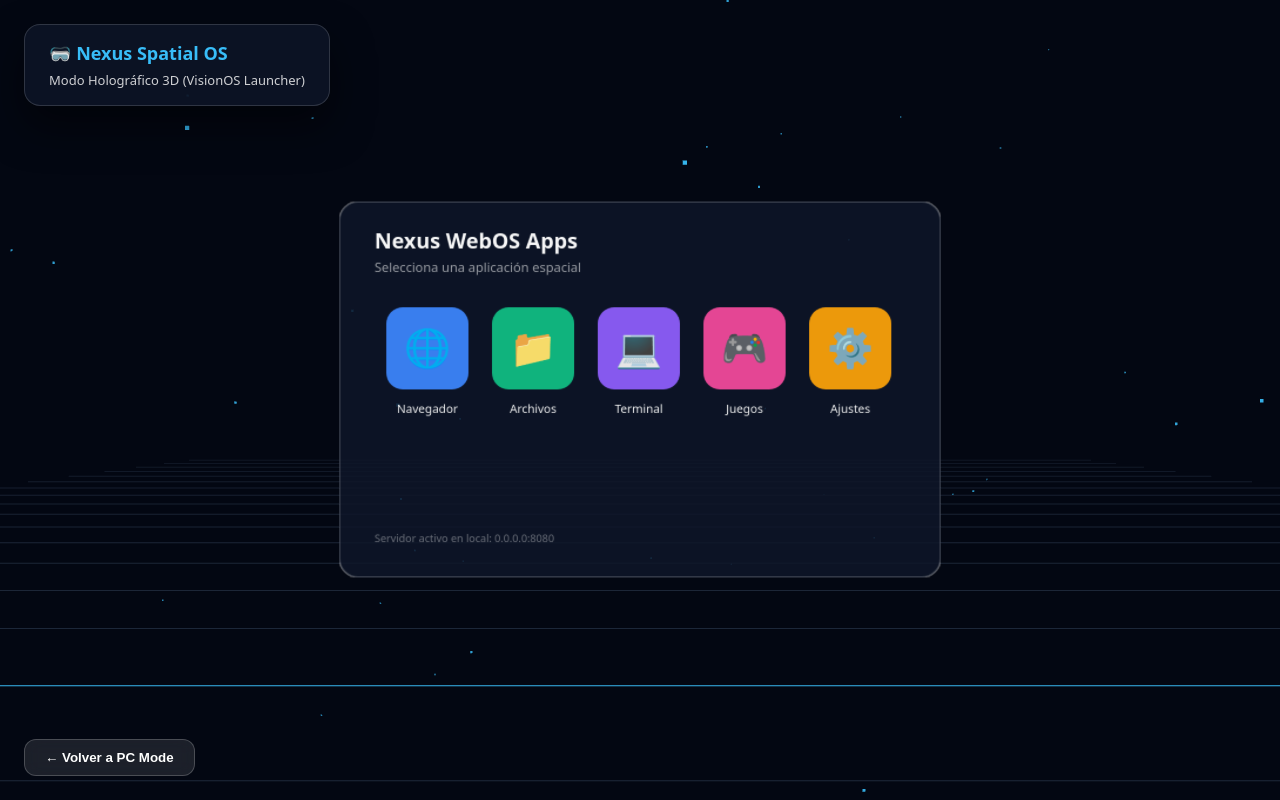
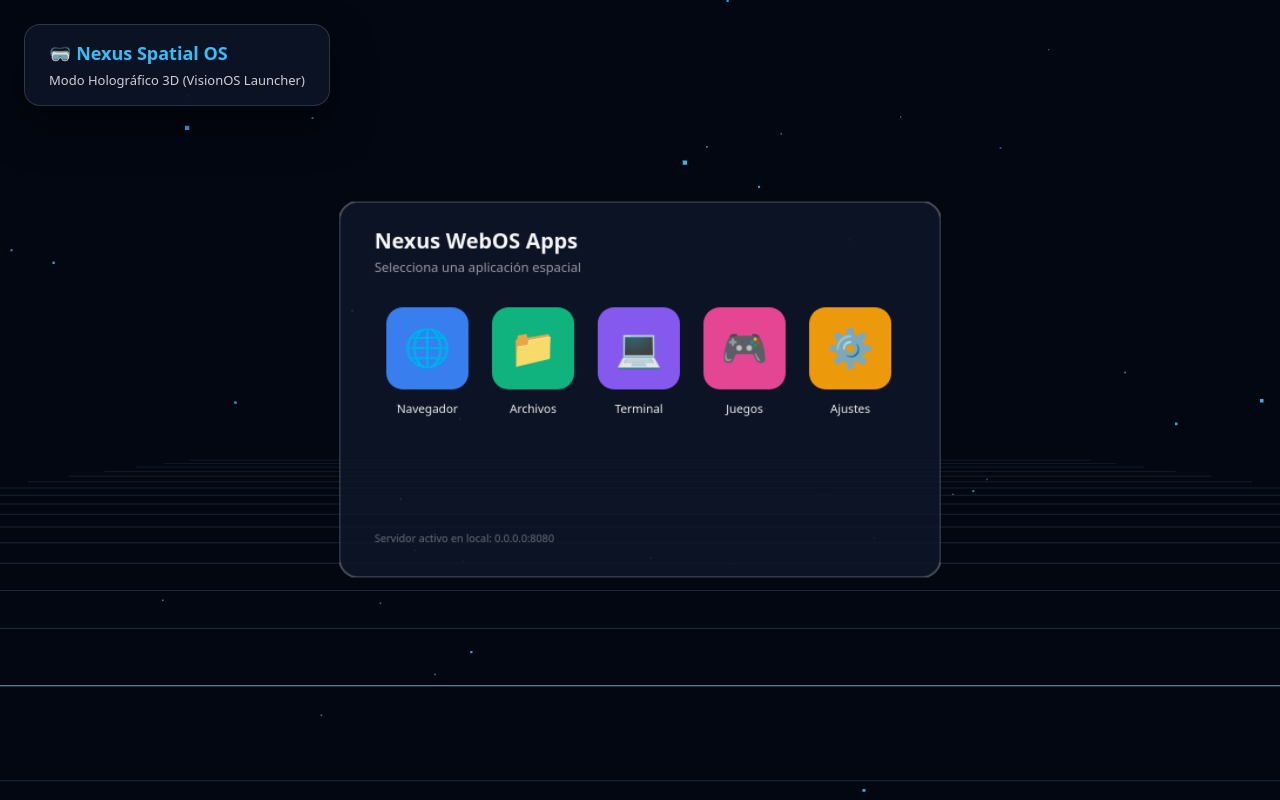
Before and after one commit to anyelo888ra-ux/Nexus-WebOS, a website: page vr.html in a window 1280 px wide. Drawn offline with nearby package versions, Linux system fonts and the light colour scheme; animation ran at ten frames a second.

Commit message:
Update vr.html

```diff
--- a/vr.html
+++ b/vr.html
@@ -21,22 +21,6 @@
     }
     #overlay h2 { margin: 0 0 6px 0; font-size: 18px; color: #38bdf8; }
     #overlay p { margin: 0; font-size: 13px; opacity: 0.8; }
-    .back-btn {
-      position: absolute;
-      bottom: 24px;
-      left: 24px;
-      z-index: 10;
-      background: rgba(255, 255, 255, 0.1);
-      color: #fff;
-      border: 1px solid rgba(255, 255, 255, 0.2);
-      padding: 10px 20px;
-      border-radius: 12px;
-      cursor: pointer;
-      backdrop-filter: blur(10px);
-      font-weight: 600;
-      transition: background 0.2s;
-    }
-    .back-btn:hover { background: rgba(255, 255, 255, 0.2); }
   </style>
   <script src="https://cdnjs.cloudflare.com/ajax/libs/three.js/r128/three.min.js"></script>
 </head>
@@ -46,8 +30,6 @@
     <p>Modo Holográfico 3D (VisionOS Launcher)</p>
   </div>
 
-  <button class="back-btn" onclick="window.location.href='pc.html'">← Volver a PC Mode</button>
-
   <script>
     // 1. Crear Canvas 2D para renderizar la UI dentro del panel 3D
     const uiCanvas = document.createElement('canvas');
@@ -56,7 +38,6 @@
     const ctx = uiCanvas.getContext('2d');
 
     function drawUI(activeApp = '') {
-      // Fondo translúcido del panel
       ctx.clearRect(0, 0, uiCanvas.width, uiCanvas.height);
       ctx.fillStyle = 'rgba(15, 23, 42, 0.85)';
       ctx.roundRect(0, 0, uiCanvas.width, uiCanvas.height, 32);
@@ -65,7 +46,6 @@
       ctx.strokeStyle = 'rgba(255, 255, 255, 0.2)';
       ctx.stroke();
 
-      // Encabezado
       ctx.fillStyle = '#ffffff';
       ctx.font = 'bold 36px system-ui';
       ctx.fillText('Nexus WebOS Apps', 60, 80);
@@ -74,7 +54,6 @@
       ctx.font = '22px system-ui';
       ctx.fillText(activeApp ? `App Activa: ${activeApp}` : 'Selecciona una aplicación espacial', 60, 120);
 
-      // Íconos de Aplicaciones
       const apps = [
         { name: 'Navegador', icon: '🌐', color: '#3b82f6', x: 80, y: 180 },
         { name: 'Archivos', icon: '📁', color: '#10b981', x: 260, y: 180 },
@@ -84,24 +63,20 @@
       ];
 
       apps.forEach(app => {
-        // Caja de App
         ctx.fillStyle = app.color;
         ctx.beginPath();
         ctx.roundRect(app.x, app.y, 140, 140, 28);
         ctx.fill();
 
-        // Emoji / Icono
         ctx.font = '64px system-ui';
         ctx.textAlign = 'center';
         ctx.fillText(app.icon, app.x + 70, app.y + 92);
 
-        // Nombre de App
         ctx.fillStyle = '#ffffff';
         ctx.font = '20px system-ui';
         ctx.fillText(app.name, app.x + 70, app.y + 180);
       });
 
-      // Pie del panel
       ctx.textAlign = 'left';
       ctx.fillStyle = 'rgba(255, 255, 255, 0.4)';
       ctx.font = '18px system-ui';
@@ -121,7 +96,6 @@
     renderer.xr.enabled = true;
     document.body.appendChild(renderer.domElement);
 
-    // Luces
     const ambientLight = new THREE.AmbientLight(0xffffff, 1.2);
     scene.add(ambientLight);
 
@@ -141,12 +115,10 @@
     spatialWindow.position.set(0, 0, -3.8);
     scene.add(spatialWindow);
 
-    // Grid del suelo
     const gridHelper = new THREE.GridHelper(30, 30, 0x38bdf8, 0x1e293b);
     gridHelper.position.set(0, -2, -4);
     scene.add(gridHelper);
 
-    // Estrellas en el espacio
     const particlesGeometry = new THREE.BufferGeometry();
     const particlesCount = 300;
     const posArray = new Float32Array(particlesCount * 3);
@@ -158,7 +130,7 @@
     const particlesMesh = new THREE.Points(particlesGeometry, particlesMaterial);
     scene.add(particlesMesh);
 
-    // 4. Raycaster para detectar clics en el panel 3D
+    // 4. Raycaster para detectar clics
     const raycaster = new THREE.Raycaster();
     const mouse = new THREE.Vector2();
 
@@ -174,7 +146,6 @@
         const canvasX = uv.x * uiCanvas.width;
         const canvasY = (1 - uv.y) * uiCanvas.height;
 
-        // Detectar app pulsada según coordenadas X/Y
         const apps = [
           { name: 'Navegador Web', x: 80 },
           { name: 'Gestor de Archivos', x: 260 },
@@ -192,7 +163,6 @@
       }
     });
 
-    // Animación
     const clock = new THREE.Clock();
     function animate() {
       renderer.setAnimationLoop(() => {
```
